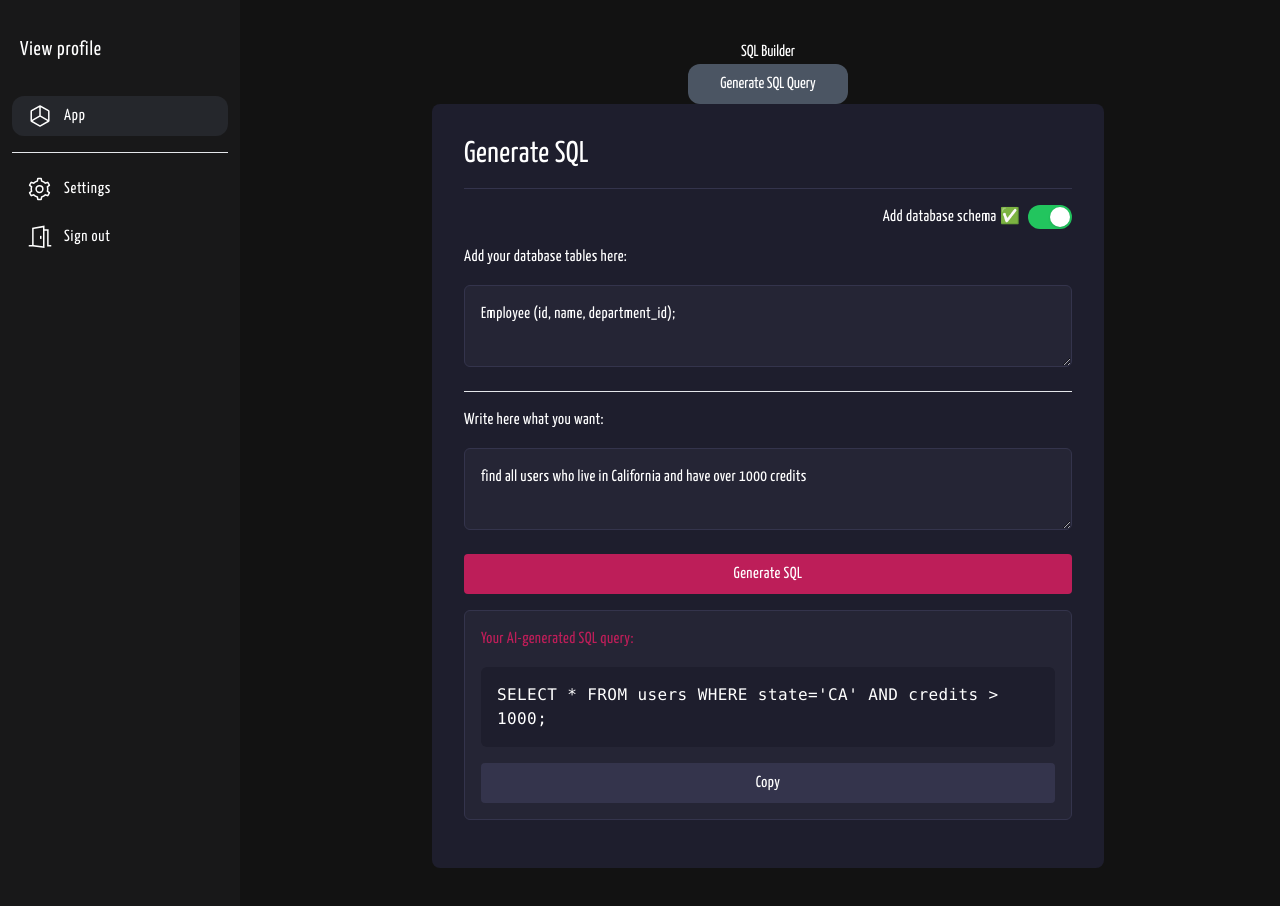
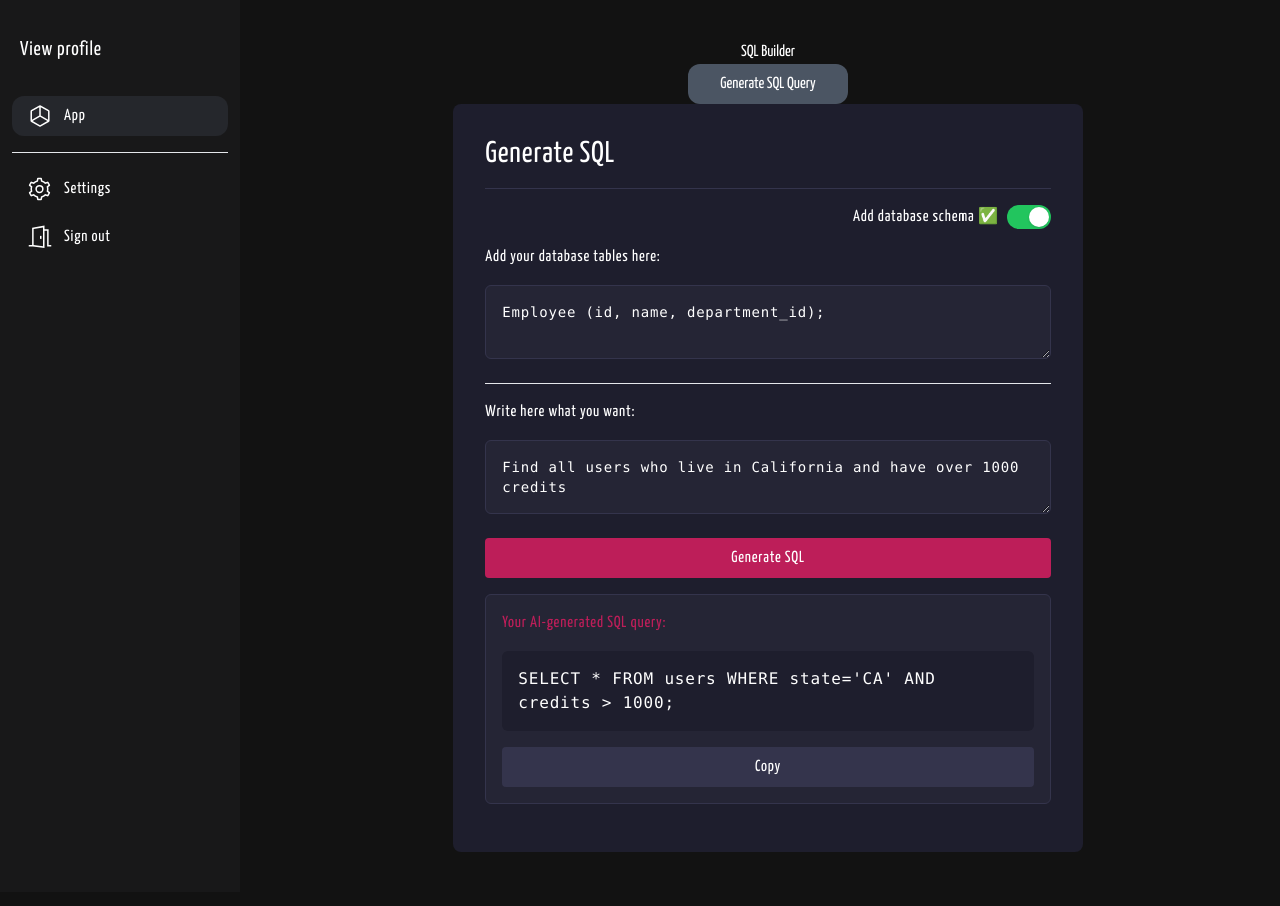
Before and after one commit to K-Khushal/SynthQL, a Next.js app: page /app in a window 1280 px wide. Both pictures are taken after a click on the label 1050 px from the left and 244 px from the top of the page. Built offline with nearby package versions, Linux system fonts and the light colour scheme.

Commit message:
updated app

```diff
--- a/src/app/api/sql/route.js
+++ b/src/app/api/sql/route.js
@@ -11,12 +11,11 @@ export async function GET(request) {
 export async function POST(req,res){
 
     const requestData = await req.json();
-    console.log(requestData);
 
     const raw = JSON.stringify(requestData);
 
     const apiUrl = 'https://www.text2sql.ai/api/sql/generate';
-    const authToken = 'YOUR_API_KEY';
+    const authToken = '85b4f70d2b2204513d739d9d00b905b684c882814d7ef7cd23e203c5ca1c52de';
 
 
     const myHeaders = new Headers();
@@ -43,6 +42,6 @@ export async function POST(req,res){
         }
     } catch (error) {
         console.error(error);
-        return NextResponse.json({ error: error.toString() });
+        return NextResponse.json({ error: error.toString() }, { status: 500 });
     }
 }
--- a/src/components/PromptSection.jsx
+++ b/src/components/PromptSection.jsx
@@ -1,11 +1,34 @@
 "use client";
 
 import React, {useState, useRef} from "react";
+import axios from 'axios';
 
 export default function PromptSection() {
     const [isSchema, setIsSchema] = useState(false);
     const [showToast, setShowToast] = useState(false);
     const sqlRef = useRef();
+
+    const [sqlResult, setSqlResult] = useState('SELECT * FROM users WHERE state=\'CA\' AND credits > 1000;');
+    const [schema, setSchema] = useState('Employee (id, name, department_id);');
+    const [prompt, setPrompt] = useState('Find all users who live in California and have over 1000 credits');
+
+    const generateSQLQuery = async () => {
+        try {
+            const data = {
+                prompt: prompt,
+                type: "mysql",
+                schema: isSchema ? schema : ""
+            };
+
+            const response = await axios.post('/api/sql', data)
+
+            setSqlResult(response.data.output);
+        } catch (error) {
+            console.error('Error:', error);
+            setSqlResult("Error generating SQL query.")
+        } finally {
+        }
+    };
 
     const handleSchema = () => {
         setIsSchema(!isSchema);
@@ -30,12 +53,12 @@ export default function PromptSection() {
     };
 
     return (
-        <div className="bg-[#1e1e2d] p-8 max-w-2xl mx-auto rounded-lg tracking-wide">
+        <div className="bg-[#1e1e2d] p-8 max-w-2xl mx-auto rounded-lg tracking-wider w-2/3">
             <div className="flex items-center justify-between pb-4 border-b border-[#34344c]">
                 <h1 className="text-white text-3xl">Generate SQL</h1>
                 {/*<Button className="text-white bg-[#34344c] hover:bg-[#4c4c63]">Random Example</Button>*/}
             </div>
-            <div className="space-y-4 py-4 tracking-wide">
+            <div className="space-y-4 py-4">
                 <div className="flex items-center justify-end">
                     <span className="text-white pr-2">Add database schema {isSchema ? "✅" : "❌"}</span>
                     <input
@@ -53,35 +76,45 @@ export default function PromptSection() {
                 </div>
                 {isSchema && (
                     <div className="space-y-4">
-                        <h2 className="text-white">Add your database tables here:</h2>
+                        <h2 className="text-white text-base">Add your database tables here:</h2>
                         <textarea
-                            className="w-full bg-[#252535] border border-[#34344c] text-white placeholder:text-[#55556d] p-4 rounded-md"
+                            className="w-full bg-[#252535] border border-[#34344c] text-sm text-white font-mono placeholder:text-[#55556d] p-4 rounded-md"
                             placeholder="Write here what you want:"
+                            value={schema}
+                            onChange={(e) => setSchema(e.target.value)}
                         >
-							Employee (id, name, department_id);
+							{schema}
 						</textarea>
                         <hr/>
                     </div>
                 )}
-                <h2 className="text-white">Write here what you want:</h2>
+                <h2 className="text-white text-base">Write here what you want:</h2>
                 <textarea
-                    className="w-full bg-[#252535] border border-[#34344c] text-white placeholder:text-[#55556d] p-4 rounded-md"
+                    className="w-full bg-[#252535] border border-[#34344c] text-white text-sm font-mono placeholder:text-[#55556d] p-4 rounded-md"
                     placeholder="Write here what you want:"
+                    value={prompt}
+                    onChange={(e) => setPrompt(e.target.value)}
                 >
-					find all users who live in California and have over 1000 credits
+					{prompt}
 				</textarea>
-                <button className="bg-[#bd1e59] hover:bg-[#d5306f] text-white w-full py-2 rounded">Generate SQL</button>
+                <button
+                    onClick={generateSQLQuery}
+                    className="bg-[#bd1e59] hover:bg-[#d5306f] text-white w-full py-2 rounded">
+                    Generate SQL
+                </button>
                 <div className="bg-[#252535] border border-[#34344c] text-white p-4 rounded-md">
                     <h2 className="text-[#bd1e59] mb-4">Your AI-generated SQL query:</h2>
                     <code ref={sqlRef} className="block whitespace-pre bg-[#1e1e2d] p-4 rounded-md text-wrap">
-                        {`SELECT * FROM users WHERE state='CA' AND credits > 1000;`}
+                        {sqlResult}
                     </code>
-                    <button onClick={handleCopy} className="mt-4 bg-[#34344c] hover:bg-[#4c4c63] text-white w-full py-2 rounded">
+                    <button
+                        onClick={handleCopy}
+                        className="mt-4 bg-[#34344c] hover:bg-[#4c4c63] text-white w-full py-2 rounded">
                         Copy
                     </button>
                     {showToast && (
                         <div
-                            className="bg-green-500 py-2 px-4 rounded-md text-white text-center fixed bottom-4 right-4 flex items-center justify-center gap-4 tracking-wider">
+                            className="bg-green-500 py-2 px-4 rounded-md text-white text-center fixed bottom-4 right-4 flex items-center justify-center gap-4">
                             <p>Copied to clipboard!</p>
                             <span className="cursor-pointer font-bold text-base" onClick={handleCloseToast}>
 								<svg className="w-3 h-3" aria-hidden="true" xmlns="http://www.w3.org/2000/svg"
--- a/src/components/SQLBuilder.jsx
+++ b/src/components/SQLBuilder.jsx
@@ -17,7 +17,7 @@ function SQLBuilder() {
 
             const response = await axios.post('/api/sql', data)
 
-            setSqlQuery(JSON.stringify(response.data));
+            setSqlQuery(response.data.output);
         } catch (error) {
             console.error('Error:', error);
             setSqlQueryError("Error generating SQL query.")
```
